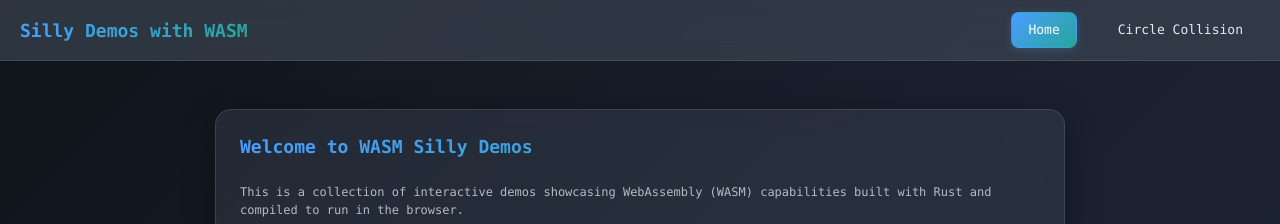
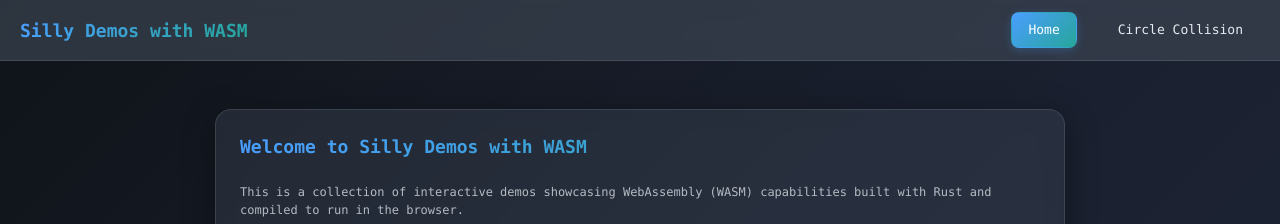
Before and after one commit to sunsided/silly-demos, a React (Vite) app in the folder react-app/: page / in a window 1280 px wide. Shown: the top 224 px of the page. Built offline with nearby package versions, Linux system fonts and the light colour scheme; a web font is replaced by a local one.

Commit message:
Fix project name across files

```diff
--- a/react-app/index.html
+++ b/react-app/index.html
@@ -7,7 +7,7 @@
     <link rel="preload" href="/fonts/FiraCode-Regular.woff2" as="font" type="font/woff2" crossorigin />
     <link rel="preload" href="/fonts/FiraCode-Medium.woff2" as="font" type="font/woff2" crossorigin />
     <link rel="stylesheet" href="/fonts/firacode.css" />
-    <title>WASM Silly Demos</title>
+    <title>Silly Demos with WASM</title>
 
     <!-- Start Single Page Apps for GitHub Pages -->
     <script type="text/javascript">
--- a/react-app/public/404.html
+++ b/react-app/public/404.html
@@ -2,7 +2,7 @@
 <html>
   <head>
     <meta charset="utf-8">
-    <title>WASM Silly Demos</title>
+    <title>Silly Demos with WASM</title>
     <script type="text/javascript">
       // Single Page Apps for GitHub Pages
       // MIT License
--- a/react-app/src/App.tsx
+++ b/react-app/src/App.tsx
@@ -42,7 +42,7 @@ function Home() {
   return (
     <div className="home-container">
       <div className="glass-panel home-panel">
-        <h2 className="gradient-title">Welcome to WASM Silly Demos</h2>
+        <h2 className="gradient-title">Welcome to Silly Demos with WASM</h2>
         <p className="description-text">
           This is a collection of interactive demos showcasing WebAssembly (WASM) capabilities
           built with Rust and compiled to run in the browser.
```
Also changed, not shown: 2 other files (tests, documents, lock files or other folders).
